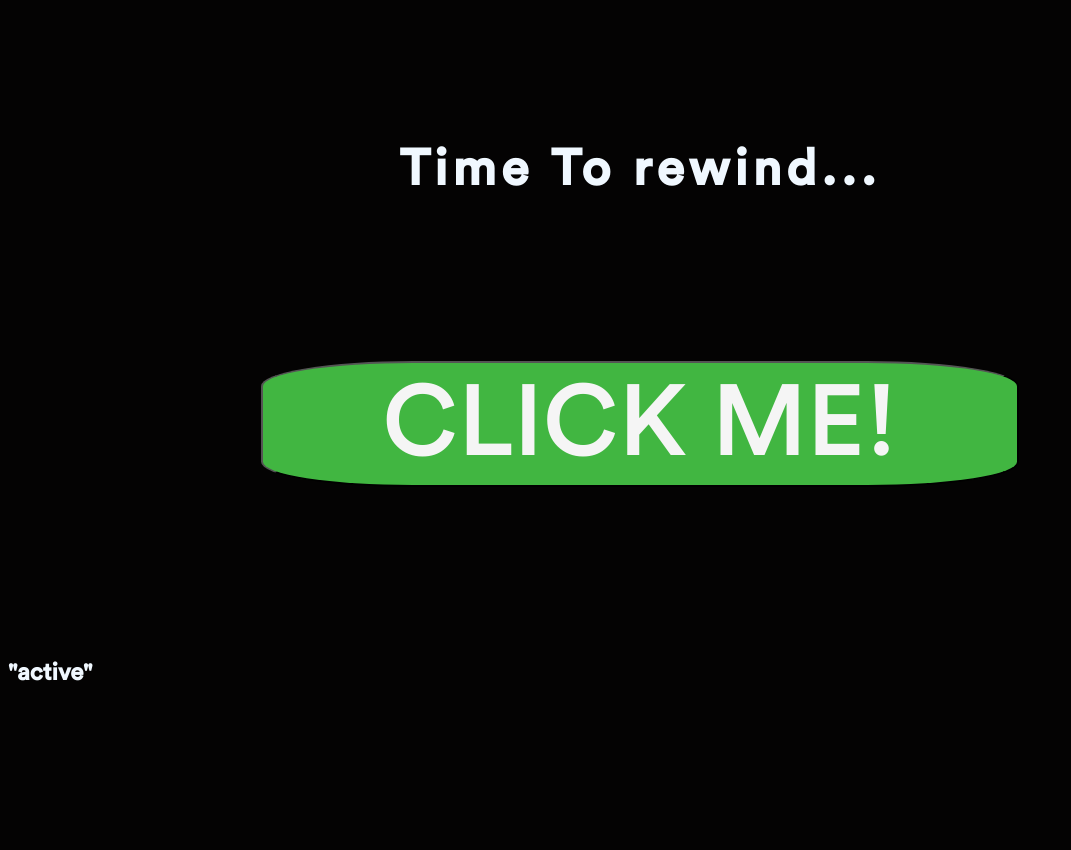
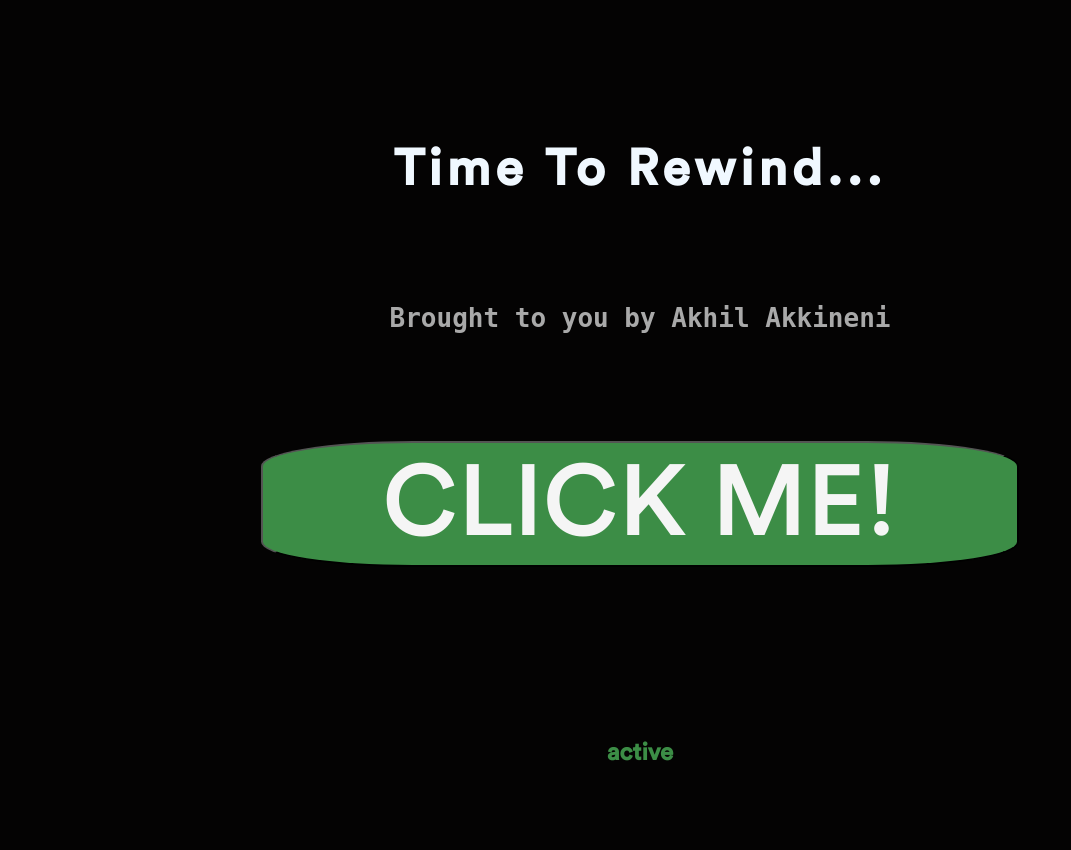
Before and after one commit to akhil-akkineni/starfish, a Flask app: template templates/index.html in a window 1280 px wide. Shown: the whole page, without its empty margins (0-1071 px from the left). Before the commit the page ends 681 px from the top, so only its background shows below. Run offline with Flask 3, Linux system fonts and the light colour scheme; the template is opened without the code that fills it: most values are stand-ins (such as "Sample title", 1, 10 or a date in 2020).

Commit message:
Add files via upload

```diff
--- a/templates/index.html
+++ b/templates/index.html
@@ -25,7 +25,7 @@
     }
     h3
     {
-        color: aliceblue;
+        color: rgb(60, 141, 70);
         font-family: 'Circular';
         font-size: x-large;
 
@@ -33,7 +33,7 @@
     button
     {
         color: whitesmoke;
-        background-color: rgb(65, 182, 65);
+        background-color: rgb(60, 141, 70);
         border-radius: 20%;
         width: 60%;
         height: 25%;
@@ -43,6 +43,7 @@
     body
     {
         background-color: rgb(4, 3, 3);
+        color: darkgray;
     }
 </style>
 <body>
@@ -52,9 +53,9 @@
 
 
 
-    <H2>Time To rewind...</H2>
+    <H2>Time To Rewind...</H2>
 
-
+    <h1 class="container">Brought to you by Akhil Akkineni</h1>
 
 
     <form method="POST" action="{{url_for('getSpotify')}}"">
@@ -67,7 +68,7 @@
 
 
 
-    <h3>"{{event_status}}"</h3>
+    <h3 class="container">{{event_status}}</h3>
 
     </pre>
 </body>
```
